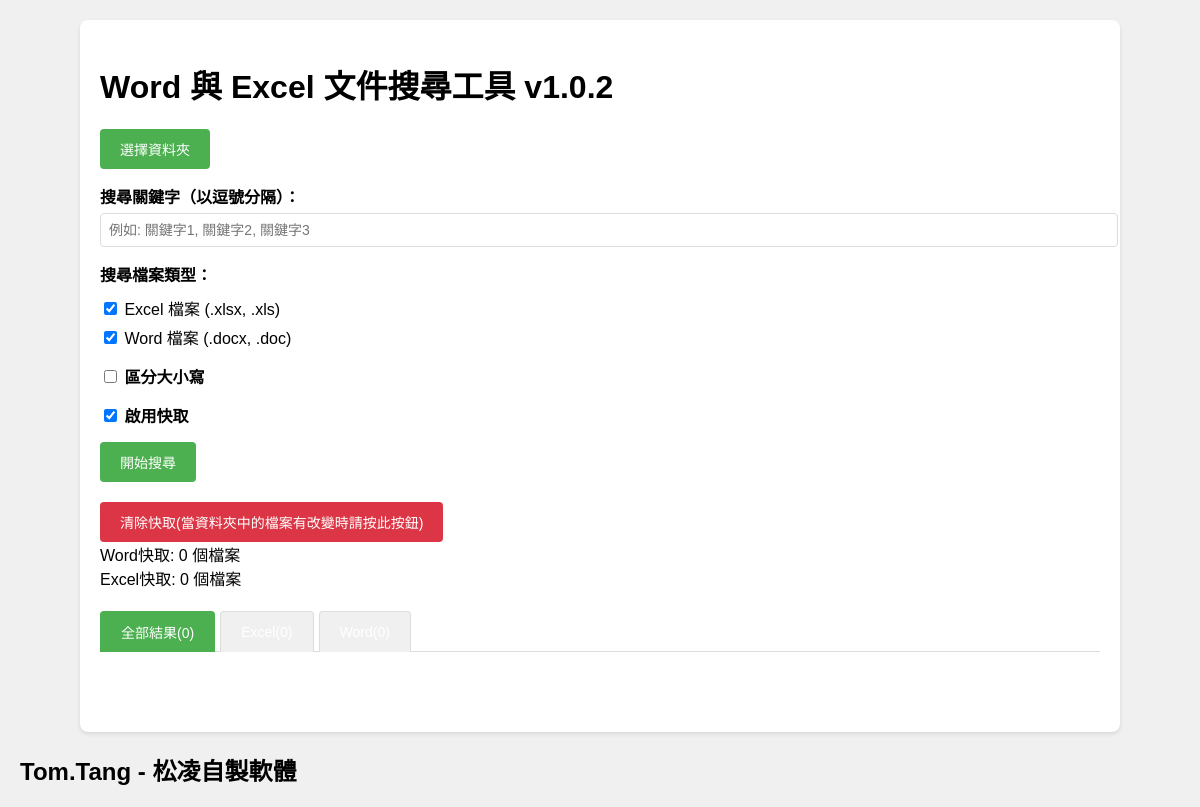
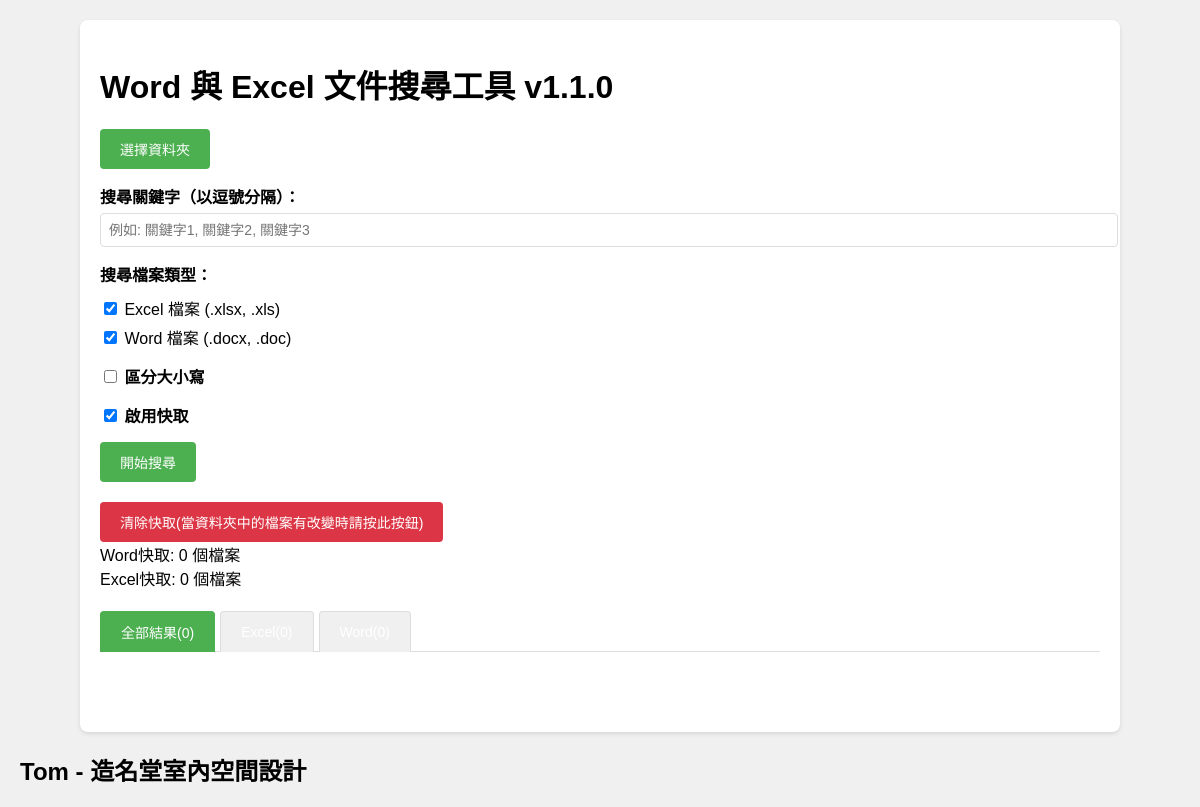
Before and after one commit to SamWang32191/word-and-excel-search, an Electron app: page index.html in a window 1200 px wide. Drawn offline with Linux system fonts and the light colour scheme; no server answers.

Commit message:
feat: update title and version to 1.1.0, change author information

```diff
--- a/index.html
+++ b/index.html
@@ -2,7 +2,7 @@
 <html>
 <head>
   <meta charset="UTF-8">
-  <title>Word與Excel文件搜尋工具 by Tom.Tang - 松凌自製軟體</title>
+  <title>Word與Excel文件搜尋工具 by Tom - 造名堂室內空間設計</title>
   <style>
     body {
       font-family: Arial, sans-serif;
@@ -175,7 +175,7 @@
 </head>
 <body>
   <div class="container">
-    <h1>Word 與 Excel 文件搜尋工具 v1.0.2</h1>
+    <h1>Word 與 Excel 文件搜尋工具 v1.1.0</h1>
     <div class="search-form">
       <div class="form-group">
         <button id="selectDirectory">選擇資料夾</button>
@@ -416,6 +416,6 @@
       });
     });
   </script>
-  <h2>Tom.Tang - 松凌自製軟體</h2>
+  <h2>Tom - 造名堂室內空間設計</h2>
 </body>
 </html>
--- a/package.json
+++ b/package.json
@@ -1,6 +1,6 @@
 {
   "name": "document-search",
-  "version": "1.0.2",
+  "version": "1.1.0",
   "description": "A powerful tool for searching content in Word and Excel files, supporting multiple keywords and smart caching",
   "author": {
     "name": "Tom.Tang",
```
Also changed, not shown: README.md.
